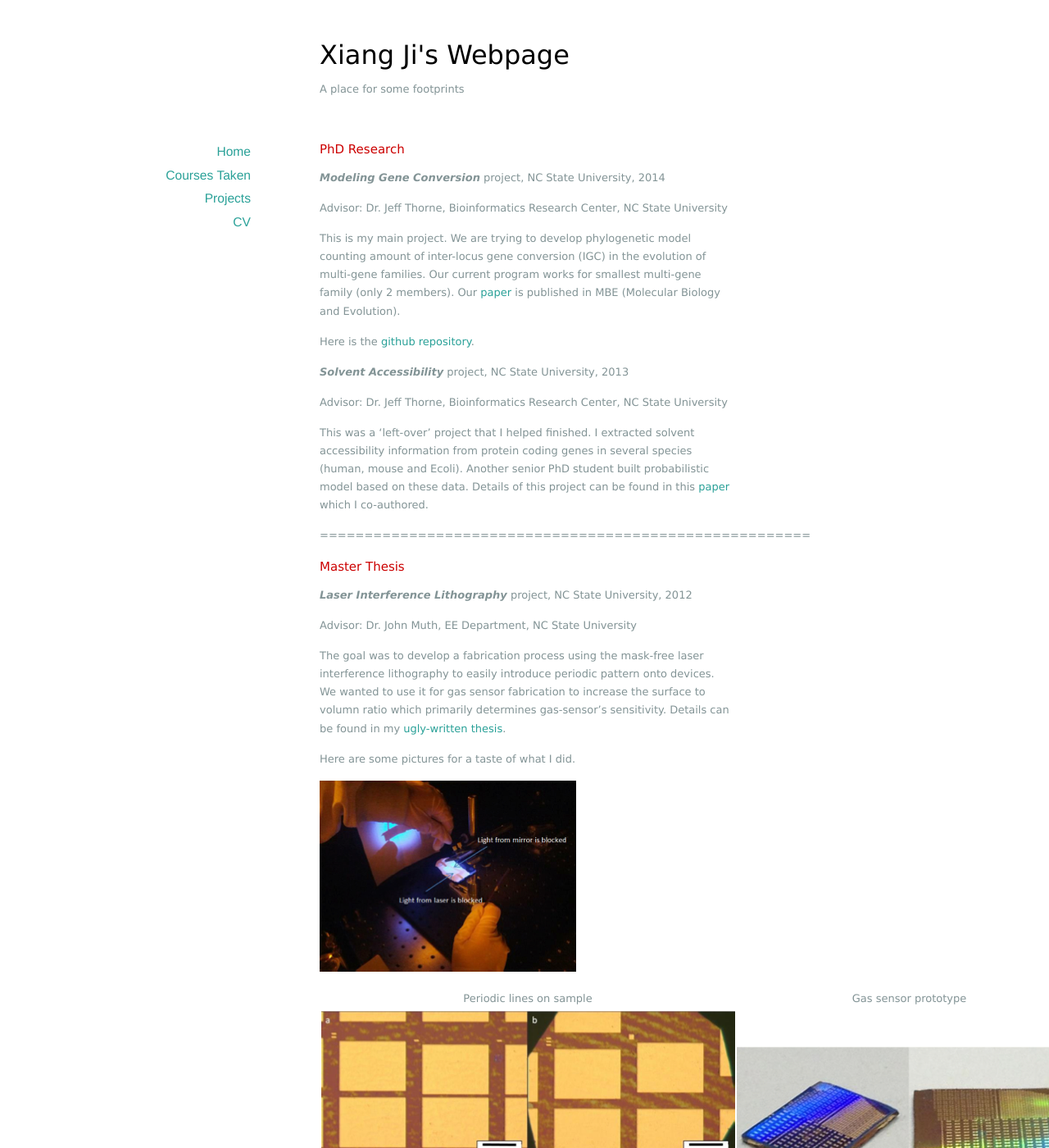
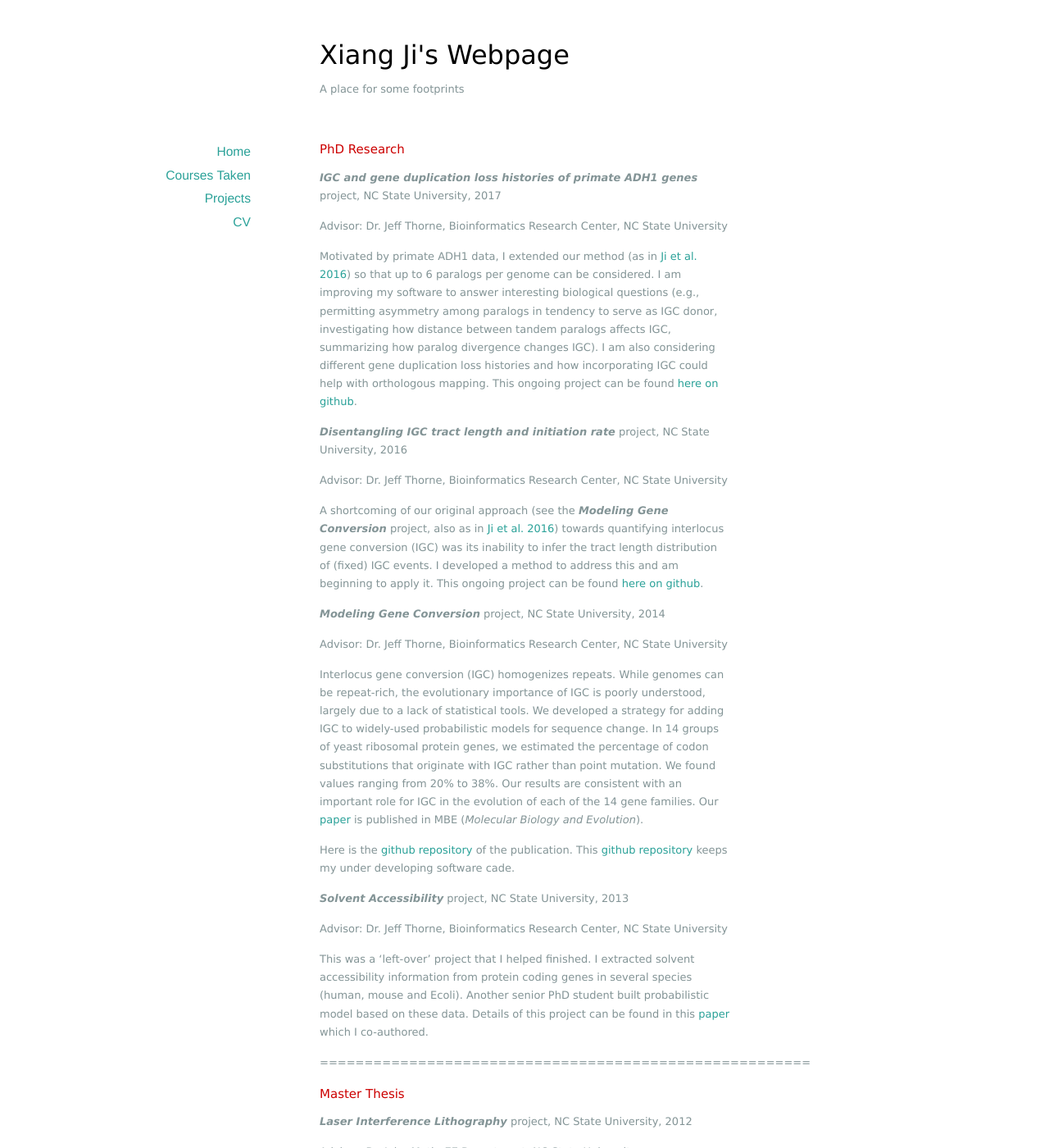
Before and after one commit to xiang-ji-ncsu/xiang-ji-ncsu.github.io, a Jekyll site: the page built from Publication/index.markdown, in a window 1280 px wide and 1400 px high. Shown: the whole window at 82% size. Built offline with Jekyll 4.4.1, drawn with Linux system fonts in a browser that asks for light colours; nearby versions of some CDN libraries.

Commit message:
update projects

```diff
--- a/Publication/index.markdown
+++ b/Publication/index.markdown
@@ -4,13 +4,28 @@ title: Research Projects
 ---
 ## PhD Research
 
+
+**_IGC and gene duplication loss histories of primate ADH1 genes_** project, NC State University, 2017
+
+Advisor: Dr. Jeff Thorne, Bioinformatics Research Center, NC State University
+
+Motivated by primate ADH1 data, I extended our method (as in [Ji et al. 2016](http://mbe.oxfordjournals.org/content/early/2016/06/11/molbev.msw114.short?rss=1)) so that up to 6 paralogs per genome can be considered. I am improving my software to answer interesting biological questions (e.g., permitting asymmetry among paralogs in tendency to serve as IGC donor, investigating how distance between tandem paralogs affects IGC, summarizing how paralog divergence changes IGC). I am also considering different gene duplication loss histories and how incorporating IGC could help with orthologous mapping. This ongoing project can be found [here on github](https://github.com/xji3/ADH1Genes).
+
+
+**_Disentangling IGC tract length and initiation rate_** project, NC State University, 2016
+
+Advisor: Dr. Jeff Thorne, Bioinformatics Research Center, NC State University
+
+A shortcoming of our original approach (see the **_Modeling Gene Conversion_** project, also as in [Ji et al. 2016](http://mbe.oxfordjournals.org/content/early/2016/06/11/molbev.msw114.short?rss=1)) towards quantifying interlocus gene conversion (IGC) was its inability to infer the tract length distribution of (fixed) IGC events.  I developed a method to address this and am beginning to apply it. This ongoing project can be found [here on github](https://github.com/xji3/YeastIGCTract).
+
+
 **_Modeling Gene Conversion_** project, NC State University, 2014
 
 Advisor: Dr. Jeff Thorne, Bioinformatics Research Center, NC State University
 
-This is my main project. We are trying to develop phylogenetic model counting amount of inter-locus gene conversion (IGC) in the evolution of multi-gene families. Our current program works for smallest multi-gene family (only 2 members). Our [paper](http://mbe.oxfordjournals.org/content/early/2016/06/11/molbev.msw114.short?rss=1) is published in MBE (Molecular Biology and Evolution).
+Interlocus gene conversion (IGC) homogenizes repeats.  While genomes can be repeat-rich, the evolutionary importance of IGC is poorly understood, largely due to a lack of statistical tools.  We developed a strategy for adding IGC to widely-used probabilistic models for sequence change.  In 14 groups of yeast ribosomal protein genes, we estimated the percentage of codon substitutions that originate with IGC rather than point mutation.  We found values ranging from 20% to 38%.  Our results are consistent with an important role for IGC in the evolution of each of the 14 gene families.  Our [paper](https://academic.oup.com/mbe/article/33/9/2469/2579387/A-Phylogenetic-Approach-Finds-Abundant-Interlocus) is published in MBE (_Molecular Biology and Evolution_).
 
-Here is the [github repository](https://github.com/xji3/JGT_MBE_2016).
+Here is the [github repository](https://github.com/xji3/JGT_MBE_2016) of the publication. This [github repository](https://github.com/xji3/IGCexpansion) keeps my under developing software cade.
 
 
 **_Solvent Accessibility_** project, NC State University, 2013
```
Also changed, not shown: 1 other file.
